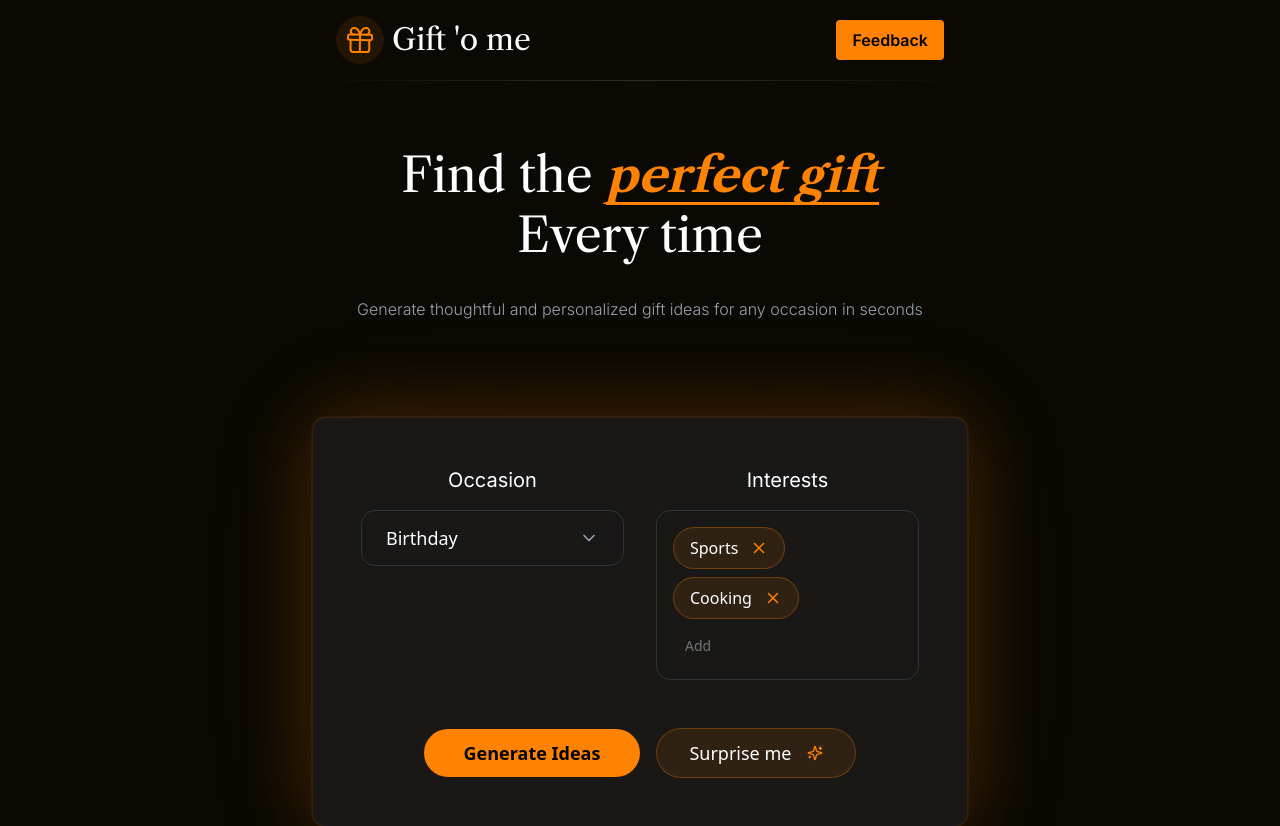
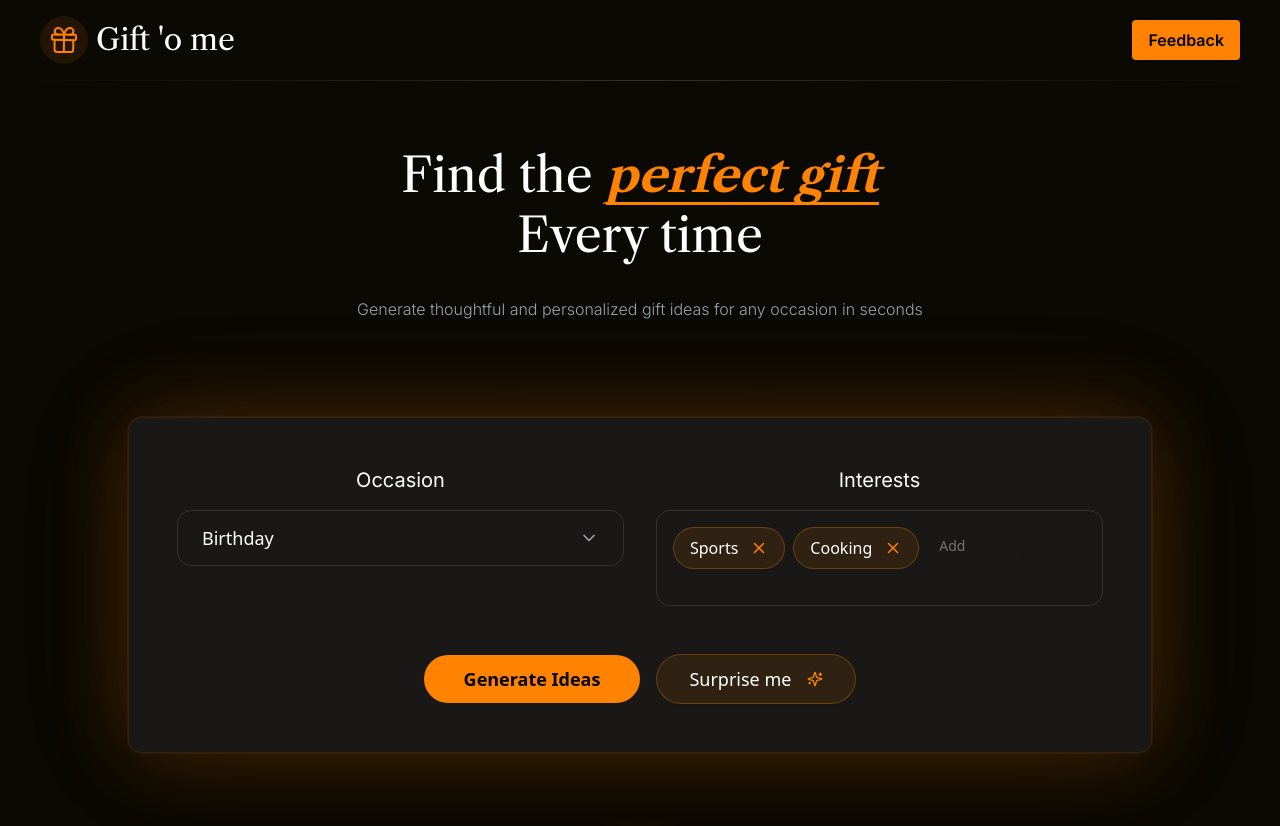
Before and after one commit to shibammitra24/gift-idea-generator, a Next.js app: page / in a window 1280 px wide. Shown: the top 826 px of the page. Built offline with nearby package versions, Linux system fonts and the light colour scheme.

Commit message:
Fixed prod layout issue #1

```diff
--- /dev/null
+++ b/public/fix-layout.js
@@ -0,0 +1,18 @@
+// This script runs on the client to fix any layout issues
+(function () {
+  // Force layout recalculation
+  document.body.style.display = "none";
+  document.body.offsetHeight; // Trigger reflow
+  document.body.style.display = "";
+
+  // Ensure all main containers are properly centered
+  document.addEventListener("DOMContentLoaded", function () {
+    const mainContainers = document.querySelectorAll(
+      ".max-w-5xl, .max-w-6xl, .max-w-7xl"
+    );
+    mainContainers.forEach(function (container) {
+      container.style.margin = "0 auto";
+      container.style.width = "100%";
+    });
+  });
+})();
--- a/src/app/layout.tsx
+++ b/src/app/layout.tsx
@@ -27,21 +27,38 @@ export default function RootLayout({
 }>) {
   return (
     <html lang="en" style={{ scrollBehavior: "smooth" }}>
+      <head>
+        {/* Force refresh cache to ensure latest styles are applied */}
+        <meta
+          httpEquiv="Cache-Control"
+          content="no-cache, no-store, must-revalidate"
+        />
+        <meta httpEquiv="Pragma" content="no-cache" />
+        <meta httpEquiv="Expires" content="0" />
+      </head>
       <body
         className={`
           ${inter.variable} ${libreCaslonText.variable} antialiased
           bg-[#0A0903] text-white min-h-screen selection:bg-orange-600/20
         `}
       >
-        {/* Main content container with consistent max width */}
+        {/* Main content container with fixed dimensions */}
         <div
-          className="mx-auto w-full min-h-screen flex flex-col items-center justify-start px-4 sm:px-6 md:px-8"
+          className="mx-auto w-full min-h-screen flex flex-col items-center"
           style={{
-            maxWidth: "1536px", // 2xl breakpoint
-            margin: "0 auto",
+            maxWidth: "100%",
+            padding: "0 16px", // Explicit padding
           }}
         >
-          {children}
+          <div
+            className="w-full max-w-[1536px] flex flex-col items-center"
+            style={{
+              margin: "0 auto",
+              width: "100%",
+            }}
+          >
+            {children}
+          </div>
         </div>
         <Footer />
       </body>
--- a/src/app/page.tsx
+++ b/src/app/page.tsx
@@ -6,6 +6,7 @@ import Hero from "@/components/hero";
 import Navbar from "@/components/navbar";
 import { GiftIdea } from "@/types";
 import Footer from "@/components/footer";
+import Script from "next/script";
 
 // Dynamically import components that use browser APIs
 const GiftSection = dynamic(() => import("@/components/giftSection"), {
@@ -29,24 +30,34 @@ export default function Home() {
   }, []);
 
   return (
-    <div className="min-h-screen flex flex-col">
+    <>
+      {/* Load the fix-layout.js script */}
+      <Script src="/fix-layout.js" strategy="afterInteractive" />
+
+      <div className="w-full flex flex-col items-center">
         <Navbar />
+        <div className="w-full max-w-6xl">
           <Hero />
+        </div>
         {isMounted && (
+          <div className="w-full flex justify-center">
             <PromptWindow
               setIsGenerating={setIsGenerating}
               setGiftIdeas={setGiftIdeas}
               setOccasion={setOccasion}
             />
+          </div>
         )}
         {isMounted && (
+          <div className="w-full flex justify-center">
             <GiftSection
               isGenerating={isGenerating}
               giftIdeas={giftIdeas}
               occasion={occasion}
             />
+          </div>
         )}
-      {/* <Footer /> */}
       </div>
+    </>
   );
 }
```
Lines whose indentation alone changed are shown as unchanged.
